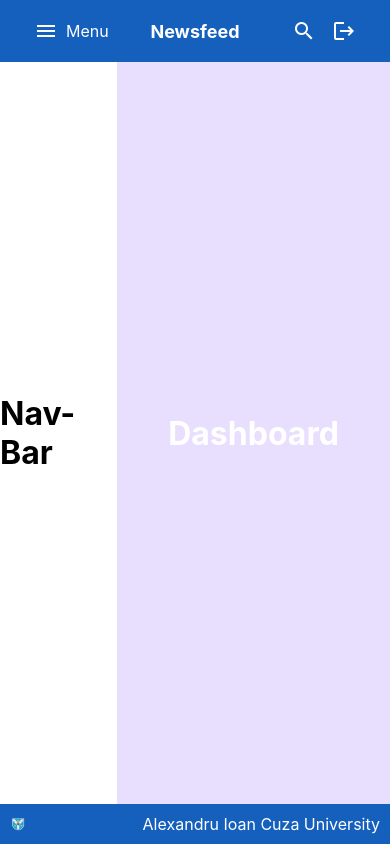
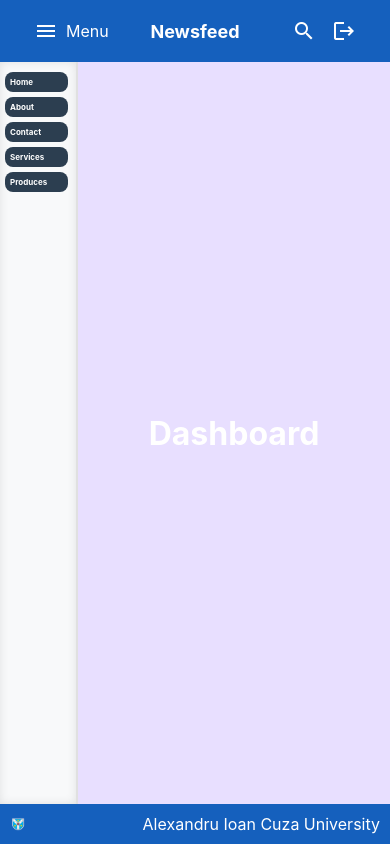
Before and after one commit to SuperSecretariat/SmartSecretary, an Angular app in the folder frontend/: page /home in a window 390 px wide. Both pictures are taken after a click on the button "menu". Built offline with nearby package versions, Linux system fonts and the light colour scheme.

Commit message:
added style for navbar and listing the routes dynamically

```diff
--- a/frontend/src/app/app.component.css
+++ b/frontend/src/app/app.component.css
@@ -30,7 +30,7 @@
 .dashboard-NavBarVisible {
     background-color: rgb(232, 223, 255);
     color: white;
-    width: 70%;
+    width: 80%;
     height: 100%;
     display: flex;
     justify-content: center;
@@ -55,10 +55,10 @@
 }
 
 .navbar {
-    width: 30%;
+    width: 20%;
     display: flex;
     align-items: center;
-
+    height: 100%;
 }
 
 .main-window {
@@ -68,3 +68,8 @@
     height: 100%;
     align-items: center;
 }
+
+.app-nav {
+    height: 100%;
+    width: 100%;
+}
--- a/frontend/src/app/app.component.html
+++ b/frontend/src/app/app.component.html
@@ -4,7 +4,7 @@
   </header>
   <div class="main-window">
     <div class="navbar" *ngIf="isNavBarVisible">
-      <app-nav-bar></app-nav-bar>
+      <app-nav-bar class="app-nav"></app-nav-bar>
     </div>
     <div [ngClass]="{ 'dashboard-NavBarVisible': isNavBarVisible, 'dashboard-NavBarNotVisible': !isNavBarVisible}">
       <app-dashboard></app-dashboard>
--- a/frontend/src/app/app.component.ts
+++ b/frontend/src/app/app.component.ts
@@ -5,11 +5,12 @@ import { HeaderComponent } from "./components/header/header.component";
 import { NavBarComponent } from './components/nav-bar/nav-bar.component';
 import { CommonModule } from '@angular/common';
 import { NavBarVisibilityService } from './services/navbarVisibility.service';
+import { RouterModule } from '@angular/router';
 
 @Component({
   selector: 'app-root',
   templateUrl: './app.component.html',
-  styleUrl: './app.component.css',
+  styleUrls: ['./app.component.css'],
   imports: [DashboardComponent, FooterComponent, HeaderComponent, NavBarComponent, CommonModule]
 })
 export class AppComponent{
--- a/frontend/src/app/components/nav-bar/nav-bar.component.css
+++ b/frontend/src/app/components/nav-bar/nav-bar.component.css
@@ -0,0 +1,76 @@
+nav {
+    background-color: #f8f9fa;
+    height: 100%;
+    width: 100%;
+    display: flex;
+    flex-direction: column;
+    overflow-y: auto;
+    padding: 20px;
+    box-shadow: inset 0 0 10px rgba(0, 0, 0, 0.1);
+    border-right: 2px solid #e0e0e0;
+    box-sizing: border-box;
+}
+
+ul {
+    list-style-type: none;
+    margin: 0;
+    padding: 0;
+    width: 100%;
+}
+
+ul li {
+    margin: 10px 0;
+    width: 90%;
+    background-color: #2c3e50;
+    border-radius: 8px;
+    padding: 15px;
+    transition: background-color 0.3s ease, transform 0.2s ease;
+    text-align: start;
+}
+
+ul li:hover {
+    background-color: #1e88e5;
+    transform: scale(1.05);
+}
+
+a {
+    text-decoration: none;
+    color: #ffffff;
+    font-size: 1.2rem;
+    font-weight: bold;
+    display: block;
+}
+
+a:hover {
+    color: #ffffff;
+}
+
+@media (max-width: 768px) {
+    nav {
+        padding: 10px;
+    }
+
+    ul li {
+        width: 80%;
+        padding: 10px;
+    }
+
+    a {
+        font-size: 0.6rem;
+    }
+}
+
+@media (max-width: 480px) {
+    nav {
+        padding: 5px;
+    }
+
+    ul li {
+        margin: 5px 0;
+        padding: 5px;
+    }
+
+    a {
+        font-size: 0.5rem;
+    }
+}
--- a/frontend/src/app/components/nav-bar/nav-bar.component.html
+++ b/frontend/src/app/components/nav-bar/nav-bar.component.html
@@ -1 +1,7 @@
-<h1>Nav-Bar</h1>
+<nav class="nav-bar">
+    <ul>
+        <li *ngFor="let item of getNavBarItems()">
+            <a [routerLink]="item.route"> {{ item.name }} </a>
+        </li>
+    </ul>
+</nav>
--- a/frontend/src/app/components/nav-bar/nav-bar.component.ts
+++ b/frontend/src/app/components/nav-bar/nav-bar.component.ts
@@ -1,12 +1,15 @@
 import { Component } from '@angular/core';
 import { OnInit } from '@angular/core';
 import { NavBarItem } from '../../models/nav-bar-item.model';
+import { CommonModule } from '@angular/common';
+import { RouterModule } from '@angular/router';
+
 
 @Component({
   selector: 'app-nav-bar',
-  imports: [],
   templateUrl: './nav-bar.component.html',
   styleUrl: './nav-bar.component.css',
+  imports: [CommonModule, RouterModule],
 })
 export class NavBarComponent implements OnInit{
   navBarItems: NavBarItem[];
@@ -26,6 +29,13 @@ export class NavBarComponent implements OnInit{
       new NavBarItem('Services', '/services'),
       new NavBarItem('Produces', '/products')
     ]
-    console.log('NavBar component initialized');
+    // console.log('NavBar component initialized');
+  }
+
+  getNavBarItems(): { name: string, route: string }[] {
+      return this.navBarItems.map(item => ({
+        name: item.getName(),
+        route: item.getRoute()
+      }));
   }
 }
--- a/frontend/src/app/services/navbarVisibility.service.ts
+++ b/frontend/src/app/services/navbarVisibility.service.ts
@@ -23,7 +23,7 @@ export class NavBarVisibilityService implements OnInit {
     switchVisibility(): void {
         this.isNavBarVisible.next(!this.isNavBarVisible.getValue());
 
-        console.log("Navbar changed visibility -> visible value = " + this.isNavBarVisible.getValue());
+        // console.log("Navbar changed visibility -> visible value = " + this.isNavBarVisible.getValue());
     }
 
     getVisibility(): Observable<boolean> {
```
